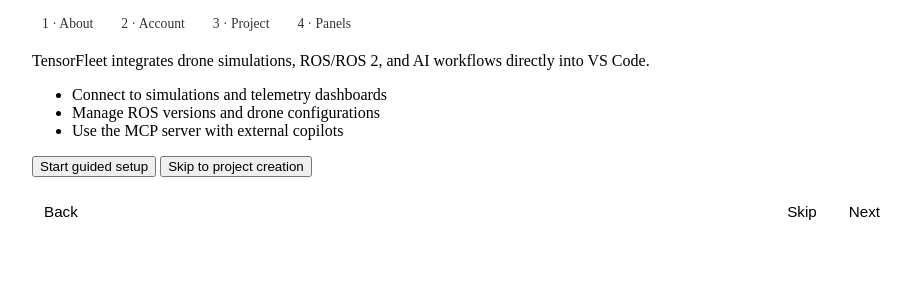
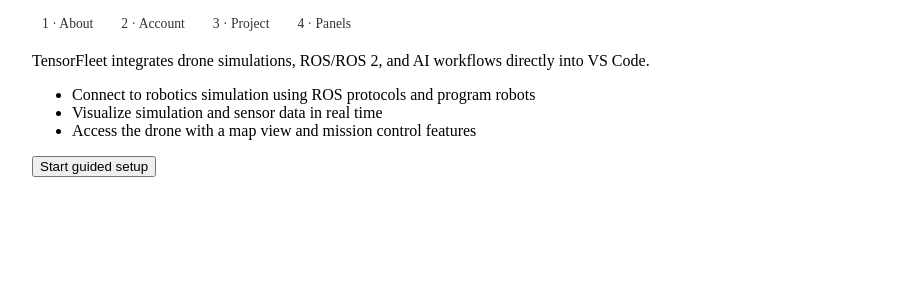
Before and after one commit to TensorFleet/vscode-tensorfleet, a Python web app: template src/templates/welcome.html in a window 1280 px wide. Shown: the part 109-409 px from the top of the page, without its empty margins (178-1089 px from the left). Run offline with Jinja, Linux system fonts and the light colour scheme; the template is opened without the code that fills it, so the values that code supplies are empty.

Commit message:
welcome page wip

```diff
--- a/src/templates/welcome.html
+++ b/src/templates/welcome.html
@@ -45,6 +45,8 @@
       border-radius: 999px;
       border: 1px solid var(--vscode-editorWidget-border);
       opacity: 0.8;
+      user-select: none;
+      cursor: default; /* <-- no clicking */
     }
 
     .step-pill--active {
@@ -61,36 +63,6 @@
 
     .welcome-page--active {
       display: block;
-    }
-
-    .footer {
-      display: flex;
-      justify-content: space-between;
-      margin-top: 20px;
-    }
-
-    .footer__right {
-      display: flex;
-      gap: 8px;
-    }
-
-    .btn {
-      padding: 6px 12px;
-      border-radius: 4px;
-      border: 1px solid var(--vscode-button-border, var(--vscode-button-background));
-      background: var(--vscode-button-background);
-      color: var(--vscode-button-foreground);
-      cursor: pointer;
-      font-size: 0.95rem;
-    }
-
-    .btn--secondary {
-      background: transparent;
-    }
-
-    .btn[disabled] {
-      opacity: 0.5;
-      cursor: default;
     }
 
     .panel-toggle-grid {
@@ -140,11 +112,6 @@
       background: #4caf50;
     }
 
-    .status-icon--waiting {
-      border-color: var(--vscode-editorWidget-border);
-      background: transparent;
-    }
-
     .status-text-ok {
       color: #4caf50;
     }
@@ -172,15 +139,12 @@
         TensorFleet integrates drone simulations, ROS/ROS 2, and AI workflows directly into VS Code.
       </p>
       <ul class="viewport__list">
-        <li>Connect to simulations and telemetry dashboards</li>
-        <li>Manage ROS versions and drone configurations</li>
-        <li>Use the MCP server with external copilots</li>
+        <li>Connect to robotics simulation using ROS protocols and program robots</li>
+        <li>Visualize simulation and sensor data in real time</li>
+        <li>Access the drone with a map view and mission control features</li>
       </ul>
       <div class="viewport__actions" style="margin-top: 16px;">
         <button class="viewport__action" data-action="startGuided">Start guided setup</button>
-        <button class="viewport__action viewport__action--secondary" data-action="skipToProject">
-          Skip to project creation
-        </button>
       </div>
     </section>
 
@@ -189,25 +153,27 @@
       <p class="viewport__description">
         First, sign in to your TensorFleet account so we can connect to your VM manager and services.
       </p>
+
       <div class="viewport__actions" style="margin-top: 12px;">
-        <button class="viewport__action" data-action="login">Login with TensorFleet</button>
-        <button class="viewport__action viewport__action--secondary" data-action="checkAuth">
-          Re-check status
+        <button class="viewport__action" data-action="login" data-id="btnLogin">
+          Login with TensorFleet
         </button>
       </div>
 
-      <div class="status-row">
-        <div class="status-icon status-icon--waiting" data-auth-indicator></div>
-        <span data-auth-text>Not authenticated yet</span>
+      <!-- This row is only visible when authenticated -->
+      <div class="status-row" data-auth-row style="display: none;">
+        <div class="status-icon status-icon--ok" data-auth-indicator></div>
+        <span data-auth-text class="status-text-ok">Logged in</span>
       </div>
 
       <p class="viewport__hint" style="margin-top: 8px;">
-        The login dialog will open in VS Code. Once completed, we’ll mark this step as done.
+        The login/signup window will open in your browser. Once completed, we’ll mark this step as done.
       </p>
 
-      <div class="viewport__actions" style="margin-top: 16px;">
-        <button class="viewport__action" data-action="goProject" disabled data-id="btnGoProject">
-          Continue to project setup
+      <!-- Only visible when logged in -->
+      <div class="viewport__actions" style="margin-top: 16px; display: none;" data-id="goProjectContainer">
+        <button class="viewport__action" data-action="goProject">
+          Proceed to project creation
         </button>
       </div>
     </section>
@@ -273,19 +239,16 @@
         </div>
       </div>
 
+      <div class="viewport__actions" style="margin-top: 16px;">
+        <button class="viewport__action" data-action="openPanels">
+          Open selected panels
+        </button>
+      </div>
+
       <p class="viewport__hint" style="margin-top: 10px;">
-        We’ll open the selected panels once you finish the setup.
+        You can always open or close panels later from the TensorFleet view.
       </p>
     </section>
-
-    <!-- Footer nav -->
-    <div class="footer">
-      <button class="btn btn--secondary" data-nav="prev">Back</button>
-      <div class="footer__right">
-        <button class="btn btn--secondary" data-nav="skip">Skip</button>
-        <button class="btn" data-nav="next">Next</button>
-      </div>
-    </div>
   </div>
 
   <script>
@@ -296,14 +259,15 @@
 
     const pages = Array.from(document.querySelectorAll('.welcome-page'));
     const pills = Array.from(document.querySelectorAll('[data-step-pill]'));
-    const prevBtn = document.querySelector('[data-nav="prev"]');
-    const nextBtn = document.querySelector('[data-nav="next"]');
-    const skipBtn = document.querySelector('[data-nav="skip"]');
+    const authRow = document.querySelector('[data-auth-row]');
     const authIndicator = document.querySelector('[data-auth-indicator]');
     const authText = document.querySelector('[data-auth-text]');
-    const btnGoProject = document.querySelector('[data-id="btnGoProject"]');
     const projectStatusRow = document.querySelector('[data-project-status-row]');
     const panelToggles = Array.from(document.querySelectorAll('.panel-toggle'));
+
+    const btnLogin = document.querySelector('[data-id="btnLogin"]');
+    const goProjectContainer = document.querySelector('[data-id="goProjectContainer"]');
+    const btnOpenPanels = document.querySelector('[data-action="openPanels"]');
 
     function setPage(idx) {
       if (idx < 0 || idx >= pages.length) return;
@@ -318,56 +282,23 @@
       pills.forEach((pill, i) => {
         pill.classList.toggle('step-pill--active', i === currentPage);
       });
-
-      prevBtn.disabled = currentPage === 0;
-      nextBtn.textContent = currentPage === pages.length - 1 ? 'Finish' : 'Next';
     }
 
-    prevBtn.addEventListener('click', () => {
-      if (currentPage > 0) setPage(currentPage - 1);
-    });
-
-    nextBtn.addEventListener('click', () => {
-      if (currentPage < pages.length - 1) {
-        setPage(currentPage + 1);
-      } else {
-        vscode.postMessage({ command: 'welcome.close' });
-      }
-    });
-
-    skipBtn.addEventListener('click', () => {
-      vscode.postMessage({ command: 'welcome.close' });
-    });
-
-    pills.forEach((pill) => {
-      pill.addEventListener('click', () => {
-        const idx = Number(pill.getAttribute('data-step-pill'));
-        if (!Number.isNaN(idx)) {
-          setPage(idx);
-        }
-      });
-    });
+    // NOTE: step pills are no longer clickable (visual only)
+    // No event listeners on pills.
 
     // Page 1 actions
     document.querySelector('[data-action="startGuided"]')?.addEventListener('click', () => {
       setPage(1);
     });
 
-    document.querySelector('[data-action="skipToProject"]')?.addEventListener('click', () => {
-      setPage(2);
-    });
-
     // Page 2 actions (account)
-    document.querySelector('[data-action="login"]')?.addEventListener('click', () => {
+    btnLogin?.addEventListener('click', () => {
       vscode.postMessage({ command: 'welcome.login' });
     });
 
-    document.querySelector('[data-action="checkAuth"]')?.addEventListener('click', () => {
-      vscode.postMessage({ command: 'welcome.checkAuth' });
-    });
-
     document.querySelector('[data-action="goProject"]')?.addEventListener('click', () => {
-      if (isAuthenticated) setPage(2);
+      setPage(2);
     });
 
     // Page 3 actions (project creation)
@@ -382,19 +313,17 @@
       });
     });
 
-    // When user finishes on page 4, send selected panels from Next/Finish
-    nextBtn.addEventListener('click', () => {
-      if (currentPage === 3) {
-        const selectedIds = panelToggles
-          .filter((el) => el.classList.contains('panel-toggle--selected'))
-          .map((el) => el.getAttribute('data-panel-id'))
-          .filter(Boolean);
+    // "Open selected panels" on last page
+    btnOpenPanels?.addEventListener('click', () => {
+      const selectedPanelIds = panelToggles
+        .filter(el => el.classList.contains('panel-toggle--selected'))
+        .map(el => el.getAttribute('data-panel-id'))
+        .filter(Boolean);
 
-        vscode.postMessage({
-          command: 'welcome.openPanelsSelection',
-          panelIds: selectedIds,
-        });
-      }
+      vscode.postMessage({
+        command: 'welcome.openSelectedPanels',
+        panelIds: selectedPanelIds,
+      });
     });
 
     // Messages from extension
@@ -402,41 +331,53 @@
       const msg = event.data || {};
       if (msg.type === 'authStatus') {
         isAuthenticated = !!msg.authenticated;
+
         if (isAuthenticated) {
-          authIndicator?.classList.remove('status-icon--waiting');
-          authIndicator?.classList.add('status-icon--ok');
+          if (authRow) authRow.style.display = 'flex';
+          if (authIndicator) authIndicator.classList.add('status-icon--ok');
           if (authText) {
-            authText.textContent = 'Authenticated';
+            authText.textContent = 'Logged in';
             authText.classList.add('status-text-ok');
           }
-          if (btnGoProject) {
-            btnGoProject.disabled = false;
+
+          if (goProjectContainer) {
+            goProjectContainer.style.display = 'flex';
           }
+          if (btnLogin) btnLogin.style.display = 'none';
         } else {
-          authIndicator?.classList.remove('status-icon--ok');
-          authIndicator?.classList.add('status-icon--waiting');
+          if (authRow) authRow.style.display = 'none';
+          if (authIndicator) authIndicator.classList.remove('status-icon--ok');
           if (authText) {
-            authText.textContent = 'Not authenticated';
+            authText.textContent = '';
             authText.classList.remove('status-text-ok');
           }
-          if (btnGoProject) {
-            btnGoProject.disabled = true;
+
+          if (goProjectContainer) {
+            goProjectContainer.style.display = 'none';
           }
+          if (btnLogin) btnLogin.style.display = '';
         }
       } else if (msg.type === 'projectCreated') {
         if (projectStatusRow) {
           projectStatusRow.style.display = 'flex';
         }
-        // automatically continue to panels
         setPage(3);
       } else if (msg.type === 'welcomeError') {
-        // Optional: show some inline error
         console.error('[welcome] error from extension', msg);
       }
     });
 
-    // initial render
+    // Initial render
     render();
+
+    // Ask extension for current auth status when the page loads
+    vscode.postMessage({ command: 'welcome.checkAuth' });
+
+    // Poll auth status periodically so logout elsewhere is reflected here
+    const AUTH_POLL_INTERVAL_MS = 5000;
+    setInterval(() => {
+      vscode.postMessage({ command: 'welcome.checkAuth' });
+    }, AUTH_POLL_INTERVAL_MS);
   </script>
 </body>
 </html>
```
Also changed, not shown: src/extension.ts (+69 -25 lines).
